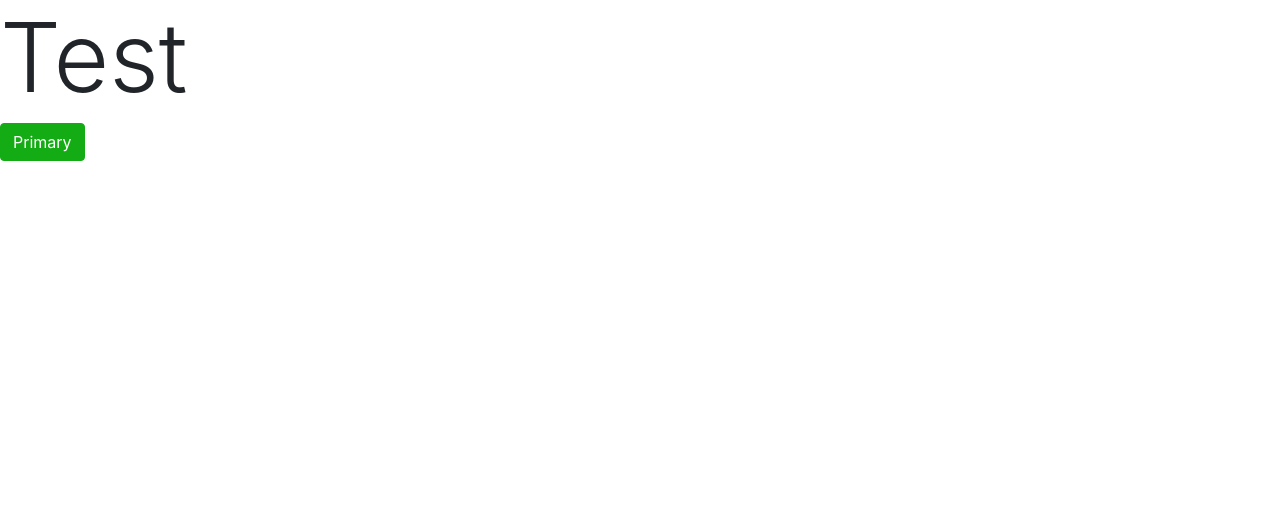
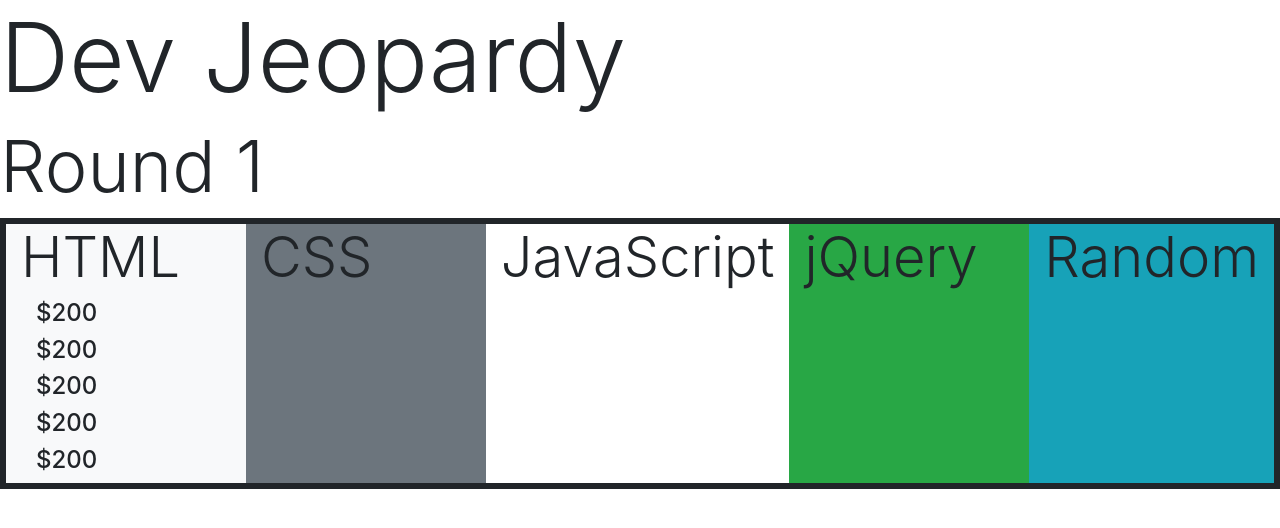
Before and after one commit to elshack09/Jeopardy-Project, a website: page index.html in a window 1280 px wide. Drawn offline with nearby package versions, Linux system fonts and the light colour scheme.

Commit message:
bootstrap 5 by 5 grid

```diff
--- a/index.html
+++ b/index.html
@@ -1,16 +1,90 @@
 <!DOCTYPE html>
 <html lang="en">
+
 <head>
     <meta charset="UTF-8">
     <meta name="viewport" content="width=device-width, initial-scale=1.0">
     <meta http-equiv="X-UA-Compatible" content="ie=edge">
+
     <link rel="stylesheet" href="main.css">
     <title>Developer Jeopardy</title>
 </head>
+
 <body>
+    <h1 class="display-1">Dev Jeopardy</h1>
+    <h1 class="display-3">Round 1</h1>
 
+    <div class="container-fluid">
+        <div class="row">
+            <!-- column-size-# 5 by 5 grid -->
+            <div class="col bg-light">
+                <h2 class="display-4">HTML</h2>
+                <div class="col">
+                    <h4>$200</h4>
+                </div>
+                <div class="col">
+                    <h4>$200</h4>
+                </div>
+                <div class="col">
+                    <h4>$200</h4>
+                </div>
+                <div class="col">
+                    <h4>$200</h4>
+                </div>
+                <div class="col">
+                    <h4>$200</h4>
+                </div>
+
+            </div>
+            <div class="col bg-secondary">
+                <h2 class="display-4">CSS</h2>
+            </div>
+            <div class="col bg-lightx">
+                <h2 class="display-4">JavaScript</h2>
+            </div>
+            <div class="col bg-success">
+                <h2 class="display-4">jQuery</h2>
+            </div>
+            <div class="col bg-info">
+                <h2 class="display-4">Random</h2>
+            </div>
+        </div>
+        <!-- </div>
         <h1 class="display-1 primary">Test</h1>
-        <button type="button" class="btn btn-primary">Primary</button>
+        <button type="button" class="btn btn-primary">Primary</button> -->
+
+
+    </div>
+
+
+
+    <!--gid for classes
+xs (for phone)
+sm (for tablets)
+md (for desktops)
+lg (for lager dekstops) -->
+
+
+
+
+
+
+
+
+
+
+
+
+
+
+    <script src="https://code.jquery.com/jquery-3.3.1.slim.min.js" integrity="sha384-q8i/X+965DzO0rT7abK41JStQIAqVgRVzpbzo5smXKp4YfRvH+8abtTE1Pi6jizo"
+        crossorigin="anonymous"></script>
+    <script src="https://cdnjs.cloudflare.com/ajax/libs/popper.js/1.14.3/umd/popper.min.js" integrity="sha384-ZMP7rVo3mIykV+2+9J3UJ46jBk0WLaUAdn689aCwoqbBJiSnjAK/l8WvCWPIPm49"
+        crossorigin="anonymous"></script>
+    <script src="https://stackpath.bootstrapcdn.com/bootstrap/4.1.1/js/bootstrap.min.js" integrity="sha384-smHYKdLADwkXOn1EmN1qk/HfnUcbVRZyYmZ4qpPea6sjB/pTJ0euyQp0Mk8ck+5T"
+        crossorigin="anonymous"></script>
+
 
 </body>
+
 </html>
--- a/main.scss
+++ b/main.scss
@@ -1,6 +1,6 @@
 // override color themes
 $theme-colors: (
-  "primary": #14ac14,
+  "primary": #2b0f4b,
   "danger": #421311
 );
 
```
Also changed, not shown: main.css.
